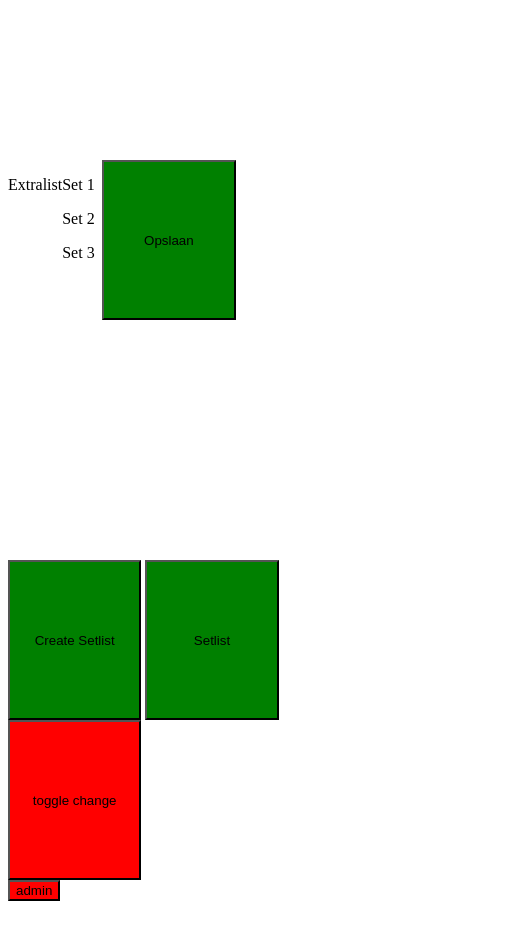
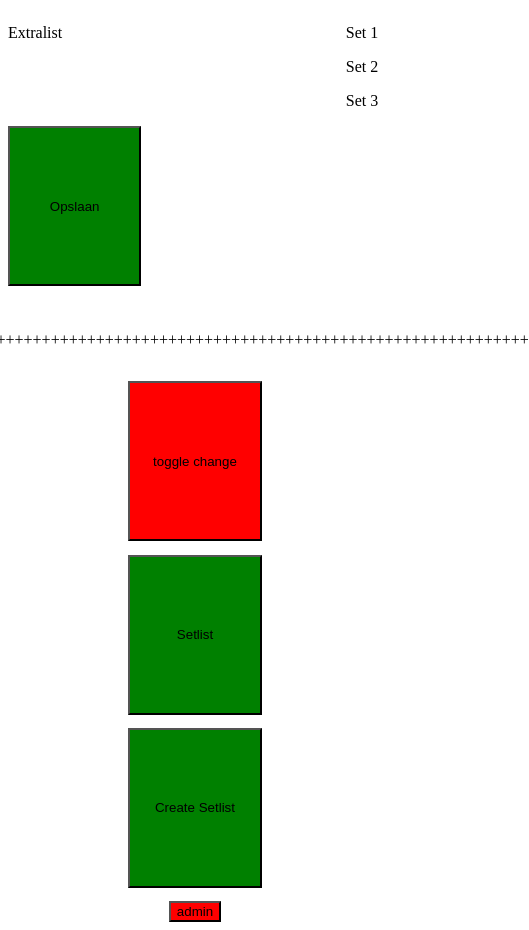
Before and after one commit to RaynauldM/setListAppSimple, a plain HTML site: page index.html in a window 390 px wide. Both pictures are taken after a click on the button "Create Setlist". Shown: the whole page, 529 px wide, since content can reach past the window. Before the commit the page ends 909 px from the top, so only its background shows below. Drawn offline with nearby package versions, Linux system fonts and the light colour scheme; no server answers.

Commit message:
licht styling gedaan

```diff
--- a/app.js
+++ b/app.js
@@ -73,10 +73,10 @@ function changeSetlist() {
   let setLabel3 = document.createElement("p");
 
   // Styling en ID's toewijzen
-  fullLabel.className = "listLabel";
-  setLabel1.className = "listLabel";
-  setLabel2.className = "listLabel";
-  setLabel3.className = "listLabel";
+  fullLabel.className = "setLabel";
+  setLabel1.className = "setLabel";
+  setLabel2.className = "setLabel";
+  setLabel3.className = "setLabel";
   fullLabel.textContent = "Extralist";
   setLabel1.textContent = "Set 1";
   setLabel2.textContent = "Set 2";
@@ -115,7 +115,7 @@ function changeSetlist() {
   saveButton.id = "saveSetlist";
   saveButton.className = "btns";
   saveButton.addEventListener("click", saveSetlist);
-  setlistContainer.append(saveButton);
+  main.append(saveButton);
 }
 
 function showSetList() {
--- a/index.html
+++ b/index.html
@@ -13,6 +13,9 @@
   <body>
     <div id="flexContainer">
       <main id="main"></main>
+      <p id="pageBreak">
+        ++++++++++++++++++++++++++++++++++++++++++++++++++++++++++++++++++++++++++
+      </p>
       <div id="btnPlacement">
         <button id="changeSetlistBtn">Create Setlist</button>
         <button id="setListBtn">Setlist</button>
--- a/style.css
+++ b/style.css
@@ -1,5 +1,4 @@
 main {
-  margin: 10em 0 15em 0;
   display: flex;
   flex-direction: column;
 }
@@ -13,7 +12,27 @@ main {
 .songs {
   background-color: grey;
   border: solid 2px red;
-  margin-top: 0.7em;
+  margin: 0.7em 2em 0 0;
+}
+
+.setLabel {
+  text-align: center;
+}
+
+#btnPlacement {
+  display: flex;
+
+  justify-content: space-around;
+}
+
+#flexContainer {
+  display: flex;
+  flex-direction: column;
+}
+
+#adminBtnPlacement {
+  margin-top: 3em;
+  margin: auto;
 }
 
 #adminBtn {
@@ -22,8 +41,33 @@ main {
 
 #setlistContainer {
   display: flex;
+  flex-direction: row;
+  justify-content: space-between;
 }
 
 #toggle {
   background-color: red;
 }
+
+#pageBreak {
+  margin: auto;
+  margin: 2em 0 2em 0;
+}
+
+@media (max-width: 768px) {
+  #btnPlacement,
+  #adminBtnPlacement,
+  #pageBreak {
+    display: flex;
+    justify-content: center;
+    align-items: center;
+    flex-direction: column;
+  }
+  #btnPlacement {
+    flex-direction: column-reverse;
+  }
+
+  .btns {
+    margin-bottom: 1em;
+  }
+}
```
